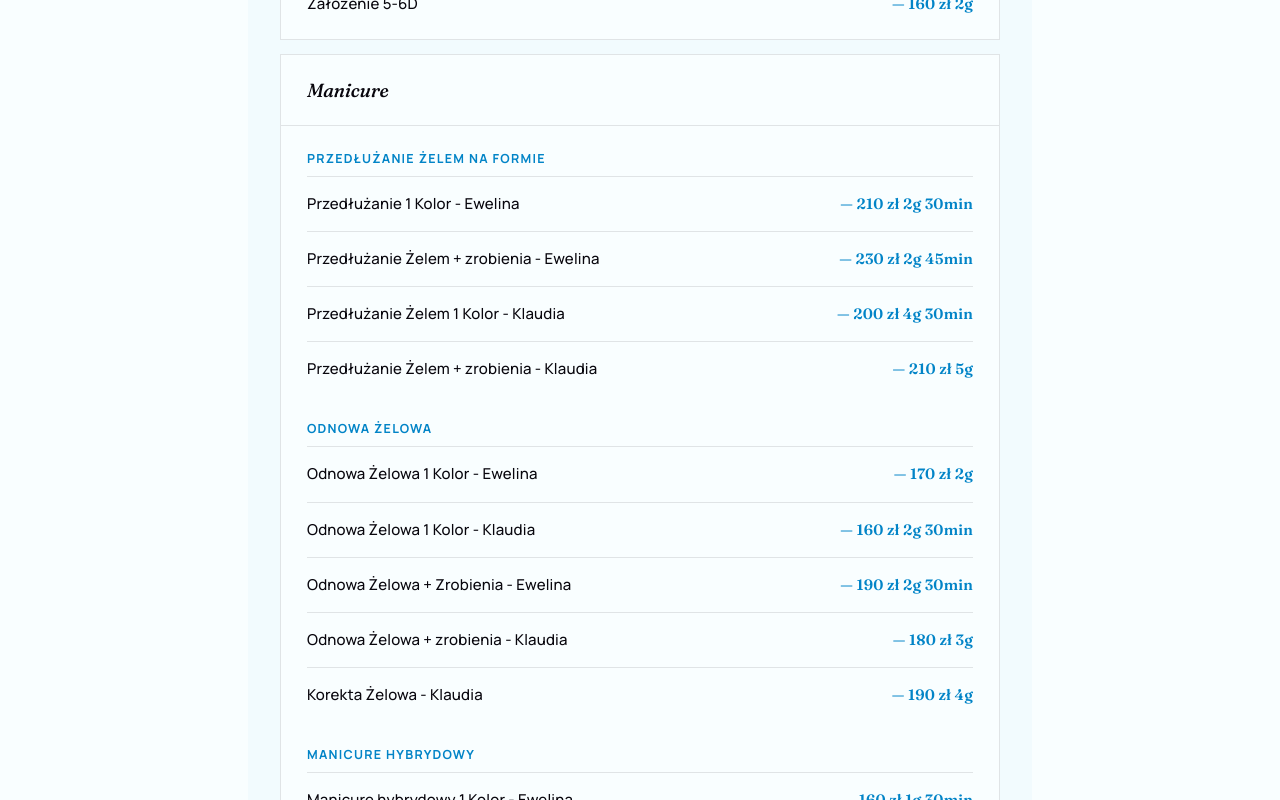
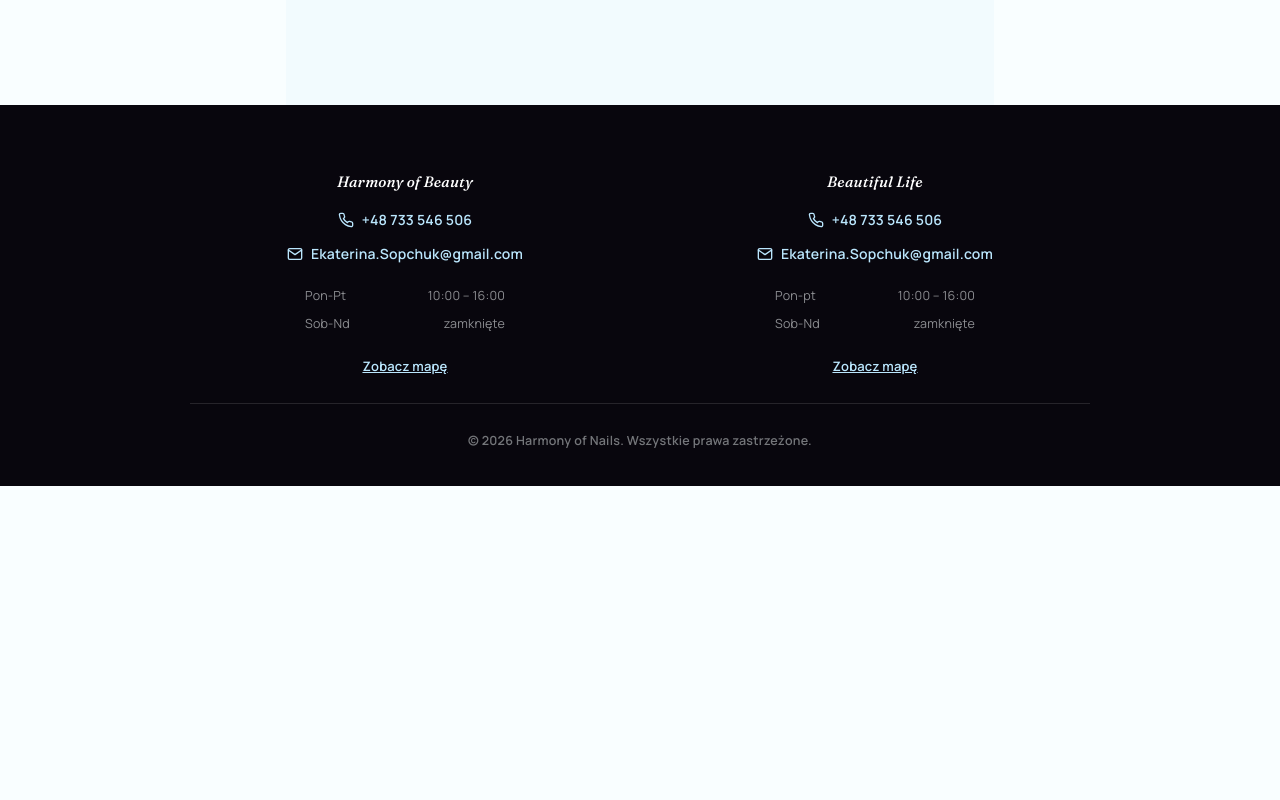
Before and after one commit to lxry-comet/harmony-of-nails, a React (Vite) app: page /harmony-of-nails/uslugi in a window 1280 px wide. Shown: the part 1700-2500 px from the top of the page. After the commit the page ends 2186 px from the top, so only its background shows below. Built offline with nearby package versions, Linux system fonts and the light colour scheme.

Commit message:
update_dorabotki

```diff
--- a/src/components/Header/Header.jsx
+++ b/src/components/Header/Header.jsx
@@ -7,7 +7,7 @@ export default function Navbar() {
 		<nav className={styles.navbar}>
 			<div className={styles.logoContainer}>
 				<Link to='/' className={styles.logoText}>
-					Harmony of Nails
+					Harmony of Beauty
 				</Link>
 			</div>
 			<ul className={styles.navLinks}>
--- a/src/components/Hero/Hero.jsx
+++ b/src/components/Hero/Hero.jsx
@@ -11,7 +11,7 @@ export default function Hero() {
 			<div className={styles.content}>
 				<p className={styles.eyebrow}>Świnoujście · Studio urody</p>
 				<h1 className={styles.title}>
-					Harmony <em>of Nails</em>
+					Harmony <em>of Beauty</em>
 				</h1>
 				<p className={styles.description}>
 					Manicure, pedicure oraz stylizacje — dbamy o komfort, czystość i
--- a/src/json/salons.js
+++ b/src/json/salons.js
@@ -2,20 +2,15 @@ export const salons = [
 	{
 		id: 'centrum',
 		tag: 'Salon 1',
-		name: 'Harmony of Nails',
+		name: 'Harmony of Beauty',
 		district: 'Ścisłe centrum Świnoujścia',
-		address: 'ul. Piłsudskiego 12, 72-600 Świnoujście',
-		phone: '+48 793 965 530',
-		phoneHref: 'tel:+48793965530',
-		email: 'biuro.harmonyofbeauty@gmail.com',
+		address: 'ul. Józefa Bema 3/2, 72-600 Świnoujście',
+		phone: '+48 733 546 506',
+		phoneHref: 'tel:+48733546506',
+		email: 'Ekaterina.Sopchuk@gmail.com',
 		hours: [
-			{ day: 'Pon', time: '9:00 – 18:00' },
-			{ day: 'Wt', time: '9:00 – 18:00' },
-			{ day: 'Śr', time: '9:00 – 18:00' },
-			{ day: 'Czw', time: '9:00 – 18:00' },
-			{ day: 'Pt', time: '9:00 – 18:00' },
-			{ day: 'Sob', time: '9:00 – 16:00' },
-			{ day: 'Nd', time: 'zamknięte' }
+			{ day: 'Pon-Pt', time: '10:00 – 16:00' },
+			{ day: 'Sob-Nd', time: 'zamknięte' }
 		],
 		mapUrl: 'https://www.google.com/maps?cid=15046654302001010948',
 		bookingUrl:
@@ -29,15 +24,10 @@ export const salons = [
 		address: 'ul. Grunwaldzka 98D, 72-600 Świnoujście',
 		phone: '+48 733 546 506',
 		phoneHref: 'tel:+48733546506',
-		email: 'katrina91@op.pl',
+		email: 'Ekaterina.Sopchuk@gmail.com',
 		hours: [
-			{ day: 'Pon', time: '12:00 – 19:30' },
-			{ day: 'Wt', time: '9:30 – 15:30' },
-			{ day: 'Śr', time: '11:00 – 15:00' },
-			{ day: 'Czw', time: '9:00 – 16:40' },
-			{ day: 'Pt', time: '12:00 – 19:30' },
-			{ day: 'Sob', time: 'zamknięte' },
-			{ day: 'Nd', time: 'zamknięte' }
+			{ day: 'Pon-pt', time: '10:00 – 16:00' },
+			{ day: 'Sob-Nd', time: 'zamknięte' }
 		],
 		mapUrl: 'https://www.google.com/maps?cid=9918592233162082713',
 		bookingUrl:
--- a/src/json/uslugi.json
+++ b/src/json/uslugi.json
@@ -135,148 +135,7 @@
       }
     ]
   },
-  {
-    "salon": "Salon 1",
-    "id": "Manicure01",
-    "icon": "💅",
-    "title": "Manicure",
-    "subtitle": "Przedłużanie żelem na formie",
-    "description": "Usługa zawiera opracowanie najnaturalnej płytki paznokcia oraz skórek, przedłużenie paznokci na formach dolnych, nałożenie koloru. Sciągnięcie starej masy żelowej lub hybrydowej nie jest zawarte w cenie.",
-    "variants": [
-      {
-        "numOfVariants": "Wariant 1",
-        "name": "Przedłużanie 1 Kolor - Ewelina",
-        "price": "210 zł",
-        "time": "2g 30min"
-      },
-      {
-        "numOfVariants": "Wariant 2",
-        "name": "Przedłużanie Żelem + zrobienia - Ewelina",
-        "price": "230 zł",
-        "time": "2g 45min"
-      },
-      {
-        "numOfVariants": "Wariant 3",
-        "name": "Przedłużanie Żelem 1 Kolor - Klaudia",
-        "price": "200 zł",
-        "time": "4g 30min"
-      },
-            {
-        "numOfVariants": "Wariant 4",
-        "name": "Przedłużanie Żelem + zrobienia - Klaudia",
-        "price": "210 zł",
-        "time": "5g"
-      }
-    ]
-  },
-  {
-    "salon": "Salon 1",
-    "id": "Manicure02",
-    "icon": "💅",
-    "title": "Manicure",
-    "subtitle": "Odnowa żelowa",
-    "description": "Usługa zawiera opracowanie najnaturalnej płytki paznokcia oraz skórek, przedłużenie paznokci na formach dolnych, nałożenie koloru. Sciągnięcie starej masy żelowej lub hybrydowej nie jest zawarte w cenie.",
-    "variants": [
-      {
-        "numOfVariants": "Wariant 1",
-        "name": "Odnowa Żelowa 1 Kolor - Ewelina",
-        "price": "170 zł",
-        "time": "2g "
-      },
-      {
-        "numOfVariants": "Wariant 2",
-        "name": "Odnowa Żelowa 1 Kolor - Klaudia",
-        "price": "160 zł",
-        "time": "2g 30min"
-      },
-      {
-        "numOfVariants": "Wariant 3",
-        "name": "Odnowa Żelowa + Zrobienia - Ewelina",
-        "price": "190 zł",
-        "time": "2g 30min"
-      },
-      {
-        "numOfVariants": "Wariant 4",
-        "name": "Odnowa Żelowa + zrobienia - Klaudia",
-        "price": "180 zł",
-        "time": "3g"
-      },
-            {
-        "numOfVariants": "Wariant 5",
-        "name": "Korekta Żelowa - Klaudia",
-        "price": "190 zł",
-        "time": "4g"
-      }
-    ]
-  },
-  {
-    "salon": "Salon 1",
-    "id": "Manicure03",
-    "icon": "💅",
-    "title": "Manicure",
-    "subtitle": "Manicure hybrydowy",
-    "description": "Usługa zawiera opracowanie naturalnej płytki paznokcia oraz opracowanie skórek, nałożenie bazy hybrydowej oraz koloru. ściągnięcie poprzedniej masy hybrydowej wykonanej w naszym salonie zawarte jest w cenie usługi.",
-    "variants": [
-      {
-        "numOfVariants": "Wariant 1",
-        "name": "Manicure hybrydowy 1 Kolor - Ewelina",
-        "price": "160 zł",
-        "time": "1g 30min"
-      },
-      {
-        "numOfVariants": "Wariant 2",
-        "name": "Manicure Hybrydowy + French/Zdobienia Malowane - Ewelina",
-        "price": "170 zł",
-        "time": "1g 45min"
-      },
-      {
-        "numOfVariants": "Wariant 3",
-        "name": "Manicure Hybrydowy 1 Kolor - Klaudia",
-        "price": "150 zł",
-        "time": "2g"
-      },
-            {
-        "numOfVariants": "Wariant 4",
-        "name": "Manicure Hybrydowy + French/Babyboomer/Ombre - Klaudia",
-        "price": "160 zł",
-        "time": "2g 30min"
-      }
-    ]
-  },
-  {
-    "salon": "Salon 1",
-    "id": "Manicure04",
-    "icon": "💅",
-    "title": "Manicure",
-    "subtitle": "Zrobienie Paznokci",
-    "description": "Dodatkowe czasochłonne zdobienie. Jeżeli lubisz stylizace, gdzie każdy paznokiec wygląda inaczej, dodaj tąopcje usługi 😊",
-    "variants": [
-      {
-        "numOfVariants": "Wariant 1",
-        "name": "Manicure hybrydowy 1 Kolor - Ewelina",
-        "price": "160 zł",
-        "time": "1g 30min"
-      },
-      {
-        "numOfVariants": "Wariant 2",
-        "name": "Manicure Hybrydowy + French/Zdobienia Malowane - Ewelina",
-        "price": "170 zł",
-        "time": "1g 45min"
-      },
-      {
-        "numOfVariants": "Wariant 3",
-        "name": "Manicure Hybrydowy 1 Kolor - Klaudia",
-        "price": "150 zł",
-        "time": "2g"
-      },
-            {
-        "numOfVariants": "Wariant 4",
-        "name": "Manicure Hybrydowy + French/Babyboomer/Ombre - Klaudia",
-        "price": "160 zł",
-        "time": "2g 30min"
-      }
-    ]
-  },
+
   {
     "salon": "Salon 2",
     "id": "Uzupełnienie rzęs",
```
Also changed, not shown: src/json/uslugi_manicure(reserve).json (added, +144 -0 lines).
